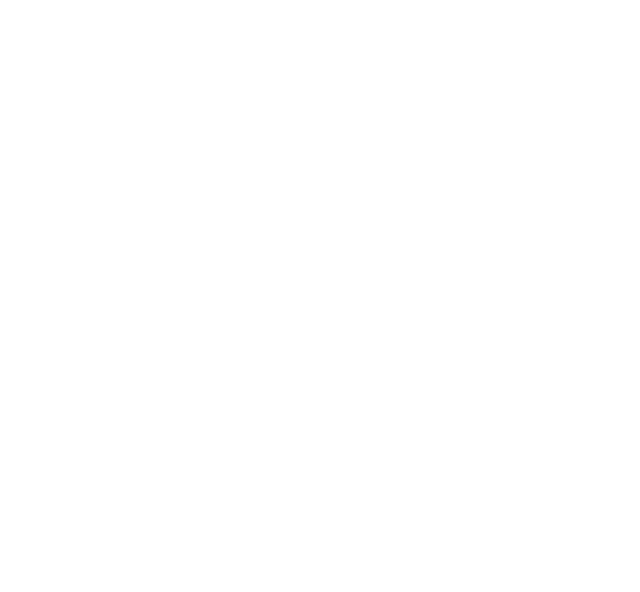
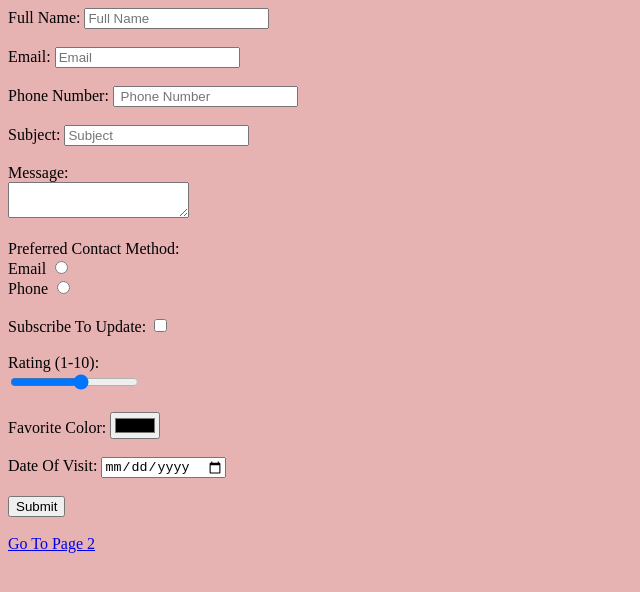
Before and after one commit to niina112/NinoKochKiani.Dav3, a plain HTML site: page index.html in a window 1280 px wide. Shown: the whole page, without its empty margins (0-640 px from the left). Drawn offline with Linux system fonts and the light colour scheme.

Commit message:
created Page2.html

```diff
--- a/index.html
+++ b/index.html
@@ -1,11 +1,56 @@
 <!DOCTYPE html>
 <html lang="en">
+
 <head>
     <meta charset="UTF-8">
     <meta name="viewport" content="width=device-width, initial-scale=1.0">
-    <title>Document</title>
+    <title>contactForm</title>
 </head>
-<body>
 
+<body style="background-color: rgb(230, 178, 178) ;">
+        <form>
+            <label for="FullName">Full Name:</label>
+            <input type="text" name="FullName" id="FullName" placeholder="Full Name" required> <br> <br>
+
+            <label for="Email">Email:</label>
+            <input type="email" name="Email" id="Email" placeholder="Email"> <br> <br>
+
+            <label for="PhoneNumber"> Phone Number:</label>
+            <input type="tel" name="PhoneNumber" id="PhoneNumber" placeholder=" Phone Number"> <br> <br>
+
+            <label for="Subject">Subject:</label>
+            <input type="text" name="Subject" id="Subject" placeholder="Subject"> <br> <br>
+
+            <label for="Textarea">Message:</label> <br>
+            <textarea type="text" name="Textarea" id="Textarea" placeholder="Message"> </textarea> <br> <br>
+
+
+            <label for="Preferred Contact Method">Preferred Contact Method:</label> <br>
+
+
+            <label for="Email">Email</label>
+            <input type="radio" name="pref1" id="pref1" required> <br>
+
+            <label for="PhoneNumber">Phone</label>
+            <input type="radio" name="pref1" id="pref1" required> <br> <br>
+
+            <label for="sub">Subscribe To Update:</label>
+            <input type="checkbox" name="sub" id="sub" placeholder=""> <br> <br>
+
+            <label for="rt">Rating (1-10): </label> <br>
+            <input type="range" name="rt" id="rt" min="1" max="10"> <br> <br>
+
+            <label for="col">Favorite Color:</label>
+            <input type="color" name="col" id="col"> <br> <br>
+
+            <label for="dt">Date Of Visit:</label>
+            <input type="date" name="dt" id="dt"> <br> <br>
+
+            <input type="submit"> <br> <br>
+
+        </form>
+
+        <a href="./Page2.html" target="_blank" title="page2">Go To Page 2</a> <br>
 </body>
+
 </html>
```
Also changed, not shown: Page2.html (added, +11 -0 lines).
